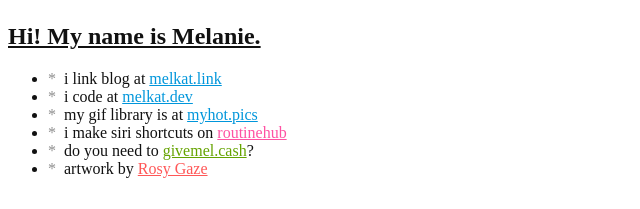
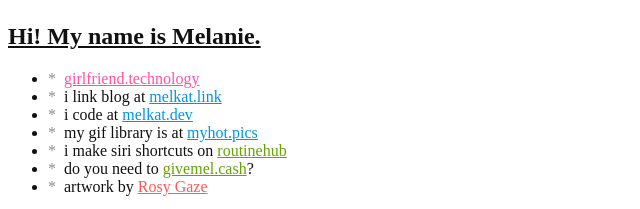
Before and after one commit to yalinerkaya/melaniekat-com, a Next.js app: page / in a window 1280 px wide. Shown: the part 309-518 px from the top of the page, without its empty margins (0-640 px from the left). Built offline with nearby package versions, Linux system fonts and the light colour scheme.

Commit message:
girlfriend.technology link

```diff
--- a/pages/index.js
+++ b/pages/index.js
@@ -40,6 +40,13 @@
 
         <ul className={cx.ul}>
           <ListLink
+            className={cx.liLast}
+            color={colors.pwink}
+            text='girlfriend.technology'
+            rel='me'
+            url='https://girlfriend.technology'
+          />
+          <ListLink
             prefix='i link blog at '
             text='melkat.link'
             rel='me'
@@ -60,7 +67,7 @@
 
           <ListLink
             className={cx.liLast}
-            color={colors.pwink}
+            color={colors.gween}
             prefix='i make siri shortcuts on '
             text='routinehub'
             rel='me'
```
Also changed, not shown: 2 other files (tests, documents, lock files or other folders).
